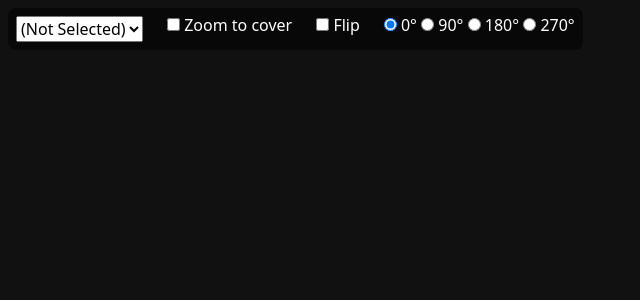
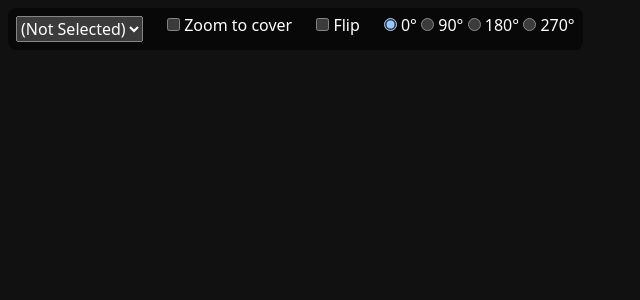
Before and after one commit to jeongtae/simple-webcam-app, a Svelte app: page / in a window 1280 px wide. Shown: the top 300 px of the page, without its empty margins (0-640 px from the left). Built offline with nearby package versions, Linux system fonts and the light colour scheme.

Commit message:
set dark theme css and so on

```diff
--- a/src/app.css
+++ b/src/app.css
@@ -1,3 +1,11 @@
+html {
+  color-scheme: only dark;
+  font-synthesis: none;
+  text-rendering: optimizeLegibility;
+  -webkit-font-smoothing: antialiased;
+  -moz-osx-font-smoothing: grayscale;
+}
+
 body {
   margin: 0;
   background: #111;
```
